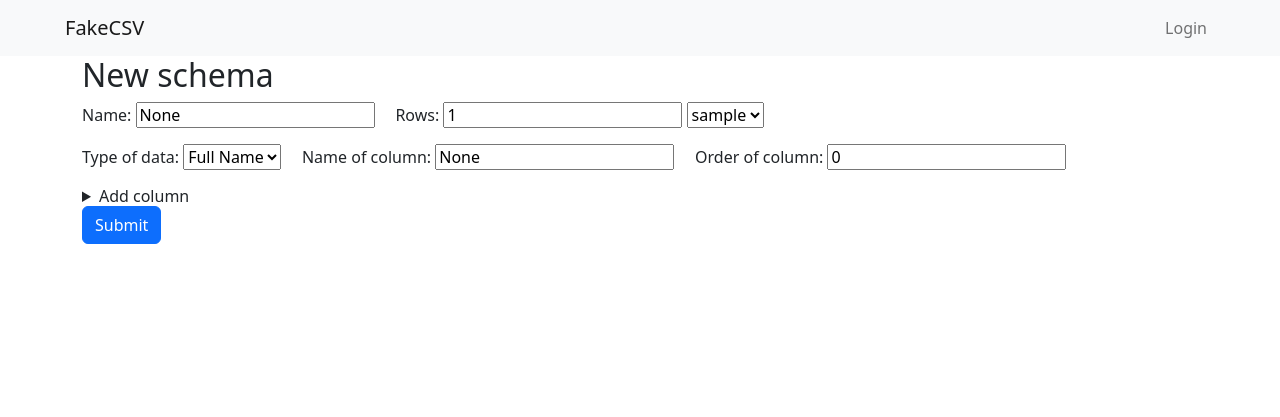
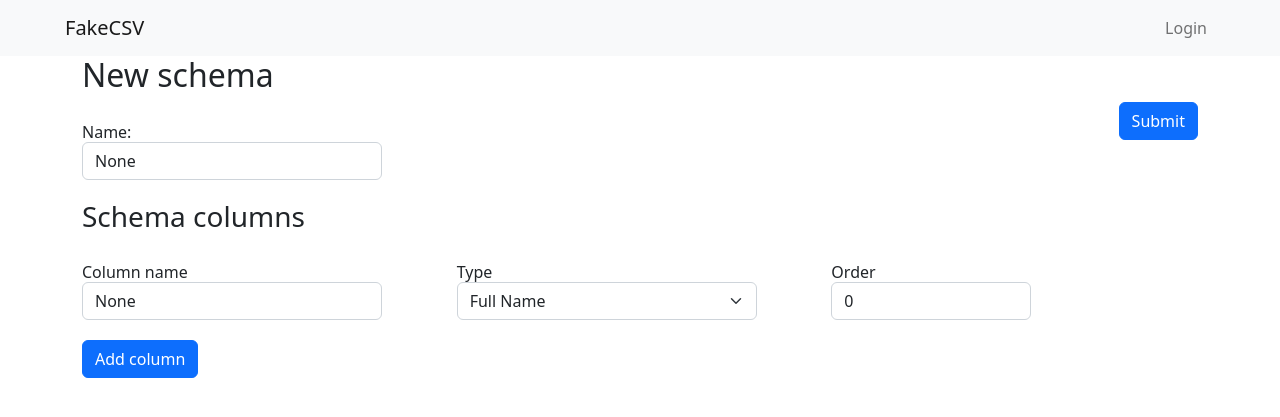
Before and after one commit to ddianaoo/Challenge, a Django app: page /scheme/add/ in a window 1280 px wide. Shown: the top 417 px of the page. Run offline with Django 4.2, Linux system fonts and the light colour scheme; tables that the repository leaves empty hold one stand-in row (values such as "Sample post").

Commit message:
add page: add scheme

```diff
--- a/mysite/scheme/forms.py
+++ b/mysite/scheme/forms.py
@@ -3,6 +3,7 @@ from .models import *
 
 
 class SchemeForm(forms.ModelForm):
+
     class Meta:
         model = Scheme
         fields = ['name', 'user',
@@ -10,3 +11,54 @@ class SchemeForm(forms.ModelForm):
                   'name1', 'name2', 'name3', 'name4', 'name5', 'name6',
                   'order1', 'order2', 'order3', 'order4', 'order5', 'order6',
                   'rows']
+        widgets = {
+            'name': forms.TextInput(attrs={'class': 'form-control', 'style': 'width:300px'}),
+            'name1': forms.TextInput(attrs={'class': 'form-control', 'style': 'width:300px'}),
+            'name2': forms.TextInput(attrs={'class': 'form-control', 'style': 'width:300px'}),
+            'name3': forms.TextInput(attrs={'class': 'form-control', 'style': 'width:300px'}),
+            'name4': forms.TextInput(attrs={'class': 'form-control', 'style': 'width:300px'}),
+            'name5': forms.TextInput(attrs={'class': 'form-control', 'style': 'width:300px'}),
+            'name6': forms.TextInput(attrs={'class': 'form-control', 'style': 'width:300px'}),
+            'type1': forms.Select(attrs={'class': 'form-select', 'style': 'width:300px'}),
+            'type2': forms.Select(attrs={'class': 'form-select', 'style': 'width:300px'}),
+            'type3': forms.Select(attrs={'class': 'form-select', 'style': 'width:300px'}),
+            'type4': forms.Select(attrs={'class': 'form-select', 'style': 'width:300px'}),
+            'type5': forms.Select(attrs={'class': 'form-select', 'style': 'width:300px'}),
+            'type6': forms.Select(attrs={'class': 'form-select', 'style': 'width:300px'}),
+            'order1': forms.TextInput(attrs={'class': 'form-control', 'style': 'width:200px'}),
+            'order2': forms.TextInput(attrs={'class': 'form-control', 'style': 'width:200px'}),
+            'order3': forms.TextInput(attrs={'class': 'form-control', 'style': 'width:200px'}),
+            'order4': forms.TextInput(attrs={'class': 'form-control', 'style': 'width:200px'}),
+            'order5': forms.TextInput(attrs={'class': 'form-control', 'style': 'width:200px'}),
+            'order6': forms.TextInput(attrs={'class': 'form-control', 'style': 'width:200px'}),
+        }
+        labels = {
+            'name':  'Name',
+            'name1': 'Column name',
+            'name2': 'Column name',
+            'name3': 'Column name',
+            'name4': 'Column name',
+            'name5': 'Column name',
+            'name6': 'Column name',
+            'type1': 'Type',
+            'type2': 'Type',
+            'type3': 'Type',
+            'type4': 'Type',
+            'type5': 'Type',
+            'type6': 'Type',
+            'order1': 'Order',
+            'order2': 'Order',
+            'order3': 'Order',
+            'order4': 'Order',
+            'order5': 'Order',
+            'order6': 'Order',
+        }
+        choices = {
+            'type1': CHOICES,
+            'type2': CHOICES,
+            'type3': CHOICES,
+            'type4': CHOICES,
+            'type5': CHOICES,
+            'type6': CHOICES,
+
+        }
--- a/mysite/scheme/templates/scheme/add_scheme.html
+++ b/mysite/scheme/templates/scheme/add_scheme.html
@@ -3,35 +3,66 @@
 <h2>New schema</h2>
 
 <form style="LINE-HEIGHT: 20px;" method='POST' action="{% url 'add_scheme' %}">
+    <button type="submit" class="btn btn-primary" style="float: right;">Submit</button>
+    <br>
 {% csrf_token %}
-    Name: {{ form.name }}  &nbsp;&nbsp;&nbsp; Rows:
-    {{ form.rows }}
-    {{ form.user}}
-        <p><div>Type of data:  {{ form.type1 }} &nbsp;&nbsp;&nbsp; Name of column: {{ form.name1 }} &nbsp;&nbsp;&nbsp; Order of column: {{ form.order1 }} </div></p>
-
-    <details  onclick="getElementById('2').style.display = 'none' ">
-    <summary id='2'>Add column</summary>
-    <p><div>Type of data:  {{ form.type2 }} &nbsp;&nbsp;&nbsp; Name of column: {{ form.name2 }} &nbsp;&nbsp;&nbsp; Order of column: {{ form.order2 }} </div></p>
+    Name: {{ form.name }}
+    {{ form.rows.as_hidden }}
+    {{ form.user.as_hidden}}
+    <br>
+    <h3>Schema columns</h3>
+    <br>
+  <div class="row g-2">
+    <div class="col-md">{{ form.name1.label }}  {{ form.name1 }}</div>
+  <div class="col-md">{{ form.type1.label }}  {{ form.type1 }}</div>
+  <div class="col-md">{{ form.order1.label }}  {{ form.order1 }}</div>
+  </div>
+    <br>
+<details  onclick="getElementById('2').style.display = 'none' ">
+    <summary id='2' class="btn btn-primary">Add column</summary>
+  <div class="row g-2">
+    <div class="col-md">{{ form.name2.label }}  {{ form.name2 }}</div>
+  <div class="col-md">{{ form.type2.label }}  {{ form.type2 }}</div>
+  <div class="col-md">{{ form.order2.label }}  {{ form.order2 }}</div>
+  </div>
+        <br>
     <details  onclick="getElementById('3').style.display = 'none' ">
-    <summary id='3'>Add column</summary>
-    <p><div>Type of data:  {{ form.type3 }} &nbsp;&nbsp;&nbsp; Name of column: {{ form.name3 }} &nbsp;&nbsp;&nbsp; Order of column: {{ form.order3 }} </div></p>
+    <summary id='3' class="btn btn-primary">Add column</summary>
+  <div class="row g-2">
+    <div class="col-md">{{ form.name3.label }}  {{ form.name3 }}</div>
+  <div class="col-md">{{ form.type3.label }}  {{ form.type3 }}</div>
+  <div class="col-md">{{ form.order3.label }}  {{ form.order3 }}</div>
+  </div>
+        <br>
     <details  onclick="getElementById('4').style.display = 'none' ">
-    <summary id='4'>Add column</summary>
-    <p><div>Type of data:  {{ form.type4 }} &nbsp;&nbsp;&nbsp; Name of column: {{ form.name4 }} &nbsp;&nbsp;&nbsp; Order of column: {{ form.order4 }} </div></p>
+    <summary id='4' class="btn btn-primary">Add column</summary>
+  <div class="row g-2">
+    <div class="col-md">{{ form.name4.label }}  {{ form.name4 }}</div>
+  <div class="col-md">{{ form.type4.label }}  {{ form.type4 }}</div>
+  <div class="col-md">{{ form.order4.label }}  {{ form.order4 }}</div>
+  </div>
+        <br>
     <details  onclick="getElementById('5').style.display = 'none' ">
-    <summary id='5'>Add column</summary>
-    <p><div>Type of data:  {{ form.type5 }} &nbsp;&nbsp;&nbsp; Name of column: {{ form.name5 }} &nbsp;&nbsp;&nbsp; Order of column: {{ form.order5 }} </div></p>
+    <summary id='5' class="btn btn-primary">Add column</summary>
+  <div class="row g-2">
+    <div class="col-md">{{ form.name5.label }}  {{ form.name5 }}</div>
+  <div class="col-md">{{ form.type5.label }}  {{ form.type5 }}</div>
+  <div class="col-md">{{ form.order5.label }}  {{ form.order5 }}</div>
+  </div>
+        <br>
     <details  onclick="getElementById('6').style.display = 'none' ">
-    <summary id='6'>Add column</summary>
-    <p><div>Type of data:  {{ form.type6 }} &nbsp;&nbsp;&nbsp; Name of column: {{ form.name6 }} &nbsp;&nbsp;&nbsp; Order of column: {{ form.order6 }} </div></p>
+    <summary id='6' class="btn btn-primary">Add column</summary>
+  <div class="row g-2">
+    <div class="col-md">{{ form.name6.label }}  {{ form.name6 }}</div>
+  <div class="col-md">{{ form.type6.label }}  {{ form.type6 }}</div>
+  <div class="col-md">{{ form.order6.label }}  {{ form.order6 }}</div>
+  </div>
     </details>
     </details>
     </details>
     </details>
     </details>
 
-
-<button type="submit" class="btn btn-primary">Submit</button>
 </form>
 
 
--- a/mysite/scheme/templates/scheme/scheme_form.html
+++ b/mysite/scheme/templates/scheme/scheme_form.html
@@ -101,7 +101,7 @@ a:hover, a:active {
     {{ form.rows }}
     {{ form.user.as_hidden}}
 
-    <p><div>Type of data:  {{ form.type1 }} &nbsp;&nbsp;&nbsp; Name of column: {{ form.name1 }} &nbsp;&nbsp;&nbsp; Order of column: {{ form.order1 }} </div></p>
+    <p><div>{{ form.type1.label }}  {{ form.type1 }} &nbsp;&nbsp;&nbsp; Name of column: {{ form.name1 }} &nbsp;&nbsp;&nbsp; Order of column: {{ form.order1 }} </div></p>
 
     <details  onclick="getElementById('2').style.display = 'none' ">
     <summary id='2'>Add column</summary>
--- a/mysite/scheme/views.py
+++ b/mysite/scheme/views.py
@@ -8,7 +8,7 @@ from django.views.generic import ListView
 def get_schemas(request):
     if request.user.is_authenticated:
         user = request.user
-        queryset = Scheme.objects.filter(user=user)
+        queryset = Scheme.objects.filter(user=user).order_by('-id')
         return render(request, "scheme/get_schemas.html", {"object_list": queryset})
     return redirect('signin')
 
@@ -16,13 +16,12 @@ def get_schemas(request):
 def add_scheme(request):
     user = request.user
     user = user.id
-
     if request.method == 'POST':
         form = SchemeForm(request.POST, initial={'user': user})
         if form.is_valid():
             form.save()
             return redirect('schemas')
-
+    # scheme_form
     return render(request, 'scheme/add_scheme.html', {'form': SchemeForm(initial={'user': user}), })
 
 
```
